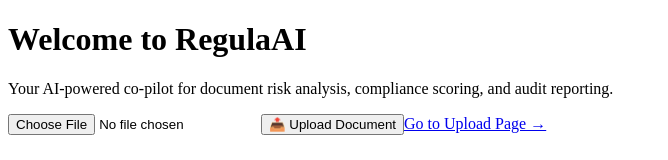
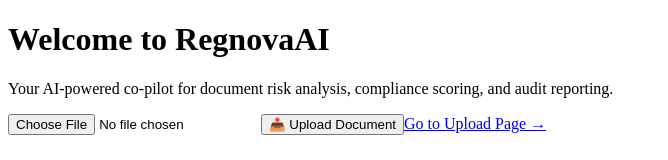
Before and after one commit to RegnovaAI/regnovafrontend_james, a Next.js app: page / in a window 1280 px wide. Shown: the top 160 px of the page, without its empty margins (0-668 px from the left). Built offline with nearby package versions, Linux system fonts and the light colour scheme.

Commit message:
Fix client-side async fetch crash

```diff
--- a/pages/index.js
+++ b/pages/index.js
@@ -1,35 +1,160 @@
-// import { useRef } from "react";
+// // import { useRef } from "react";
 
-// export default function Home() {
-//   const fileInputRef = useRef();
+// // export default function Home() {
+// //   const fileInputRef = useRef();
 
 
 
-//   const response = await fetch("https://your-backend-url/upload/", {
-//     method: "POST",
-//     body: formData,
-//   });
+// //   const response = await fetch("https://your-backend-url/upload/", {
+// //     method: "POST",
+// //     body: formData,
+// //   });
 
 
 
 
 
 
+// //   const handleUploadClick = () => {
+// //     fileInputRef.current?.click();
+// //   };
+
+// //   const handleFileChange = (event) => {
+// //     const file = event.target.files[0];
+// //     if (file) {
+// //       console.log("Selected file:", file.name);
+// //       // ✅ Insert backend upload or GPT processing logic here
+// //     }
+// //   };
+
+// //   <a href="/upload" className="text-blue-600 underline hover:text-blue-800 mt-8">
+// //   Go to Upload Page →
+// // </a>
+
+// //   return (
+// //     <div className="min-h-screen bg-white text-gray-900 flex flex-col items-center justify-center px-6">
+// //       <h1 className="text-4xl font-bold mb-4 text-blue-600">Welcome to RegulaAI</h1>
+// //       <p className="text-lg mb-8 text-center max-w-xl">
+// //         Your AI-powered co-pilot for document risk analysis, compliance scoring, and audit reporting.
+// //       </p>
+
+// //       <input
+// //         type="file"
+// //         accept=".pdf,.docx,.csv,.txt"
+// //         ref={fileInputRef}
+// //         onChange={handleFileChange}
+// //         className="hidden"
+// //       />
+
+// //       <button
+// //         onClick={handleUploadClick}
+// //         className="bg-blue-600 text-white px-6 py-3 rounded-xl shadow hover:bg-blue-700 transition"
+// //       >
+// //         📤 Upload Document
+// //       </button>
+// //     </div>
+// //   );
+// // }
+
+
+
+
+
+
+
+
+
+
+
+
+
+
+
+// import { useRef } from "react";
+
+// export default function Home() {
+//   const fileInputRef = useRef();
+
 //   const handleUploadClick = () => {
 //     fileInputRef.current?.click();
 //   };
 
-//   const handleFileChange = (event) => {
-//     const file = event.target.files[0];
-//     if (file) {
-//       console.log("Selected file:", file.name);
-//       // ✅ Insert backend upload or GPT processing logic here
+
+
+
+
+// // const handleFileChange = async (event) => {
+// //   const file = event.target.files[0];
+// //   if (!file) return;
+
+// //   const formData = new FormData();
+// //   formData.append("file", file);
+
+// //   try {
+// //     const response = await fetch("https://regnovaai-backend.onrender.com/upload/", {
+// //       method: "POST",
+// //       body: formData,
+// //     });
+
+// //     if (!response.ok) {
+// //       throw new Error("Upload failed!");
+// //     }
+
+// //     const data = await response.json(); // Parse backend response
+// //     alert(`✅ Uploaded successfully: ${data.filename}`);
+// //   } catch (error) {
+// //     alert(`⚠️ Upload failed: ${error.message}`);
+// //   }
+// // };
+
+
+
+
+
+
+
+
+
+
+// const handleFileChange = async (event) => {
+//   const file = event.target.files[0];
+//   if (!file) return;
+
+//   const formData = new FormData();
+//   formData.append("file", file);
+
+//   try {
+//     const response = await fetch("https://regnovaai-backend.onrender.com/upload/", {
+//       method: "POST",
+//       body: formData,
+//     });
+
+//     const contentType = response.headers.get("content-type");
+
+//     if (!response.ok) {
+//       const errorMsg = contentType && contentType.includes("application/json")
+//         ? (await response.json()).detail || "Upload failed!"
+//         : "Upload failed!";
+//       throw new Error(errorMsg);
 //     }
-//   };
 
-//   <a href="/upload" className="text-blue-600 underline hover:text-blue-800 mt-8">
-//   Go to Upload Page →
-// </a>
+//     const data = await response.json();
+//     alert(`✅ Uploaded successfully: ${data.filename || "No filename returned"}`);
+//   } catch (error) {
+//     alert(`⚠️ Upload failed: ${error.message}`);
+//     console.error(error);
+//   }
+// };
+
+
+
+
+
+
+
+
+
+
 
 //   return (
 //     <div className="min-h-screen bg-white text-gray-900 flex flex-col items-center justify-center px-6">
@@ -52,14 +177,13 @@
 //       >
 //         📤 Upload Document
 //       </button>
+
+//       <a href="/upload" className="text-blue-600 underline hover:text-blue-800 mt-8">
+//         Go to Upload Page →
+//       </a>
 //     </div>
 //   );
 // }
-
-
-
-
-
 
 
 
@@ -79,10 +203,6 @@
     fileInputRef.current?.click();
   };
 
-
-
-
-
   const handleFileChange = async (event) => {
     const file = event.target.files[0];
     if (!file) return;
@@ -96,30 +216,21 @@
         body: formData,
       });
 
+      const data = await response.json();
       if (!response.ok) {
-      throw new Error("Upload failed!");
+        throw new Error(data.detail || "Upload failed!");
       }
 
-    const data = await response.json(); // Parse backend response
-    alert(`✅ Uploaded successfully: ${data.filename}`);
+      alert(`✅ Uploaded successfully: ${data.filename || "No filename returned"}`);
     } catch (error) {
       alert(`⚠️ Upload failed: ${error.message}`);
+      console.error("Upload error:", error);
     }
   };
 
-
-
-
-
-
-
-
-
-
-
   return (
     <div className="min-h-screen bg-white text-gray-900 flex flex-col items-center justify-center px-6">
-      <h1 className="text-4xl font-bold mb-4 text-blue-600">Welcome to RegulaAI</h1>
+      <h1 className="text-4xl font-bold mb-4 text-blue-600">Welcome to RegnovaAI</h1>
       <p className="text-lg mb-8 text-center max-w-xl">
         Your AI-powered co-pilot for document risk analysis, compliance scoring, and audit reporting.
       </p>
```
Lines whose indentation alone changed are shown as unchanged.
